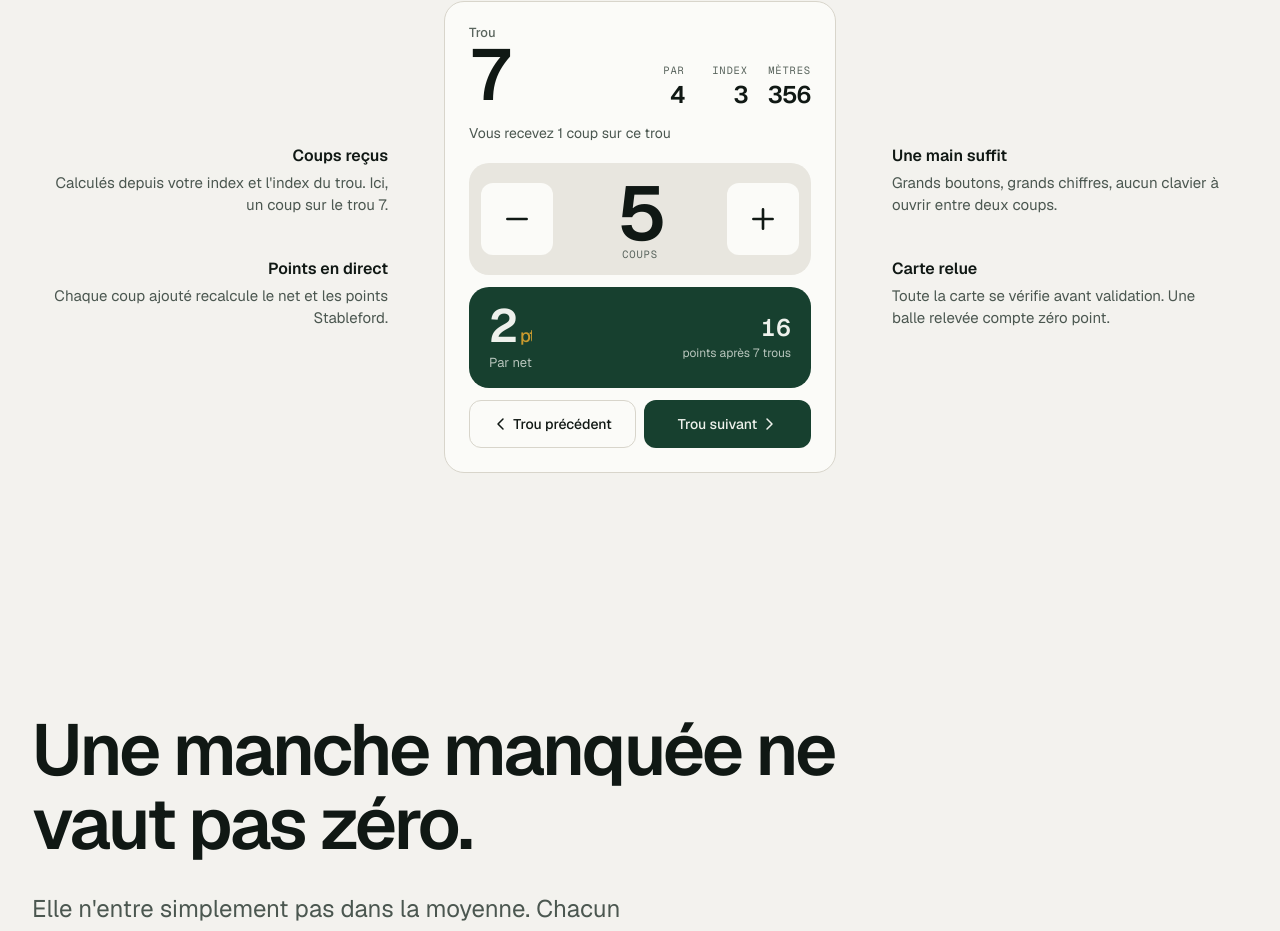
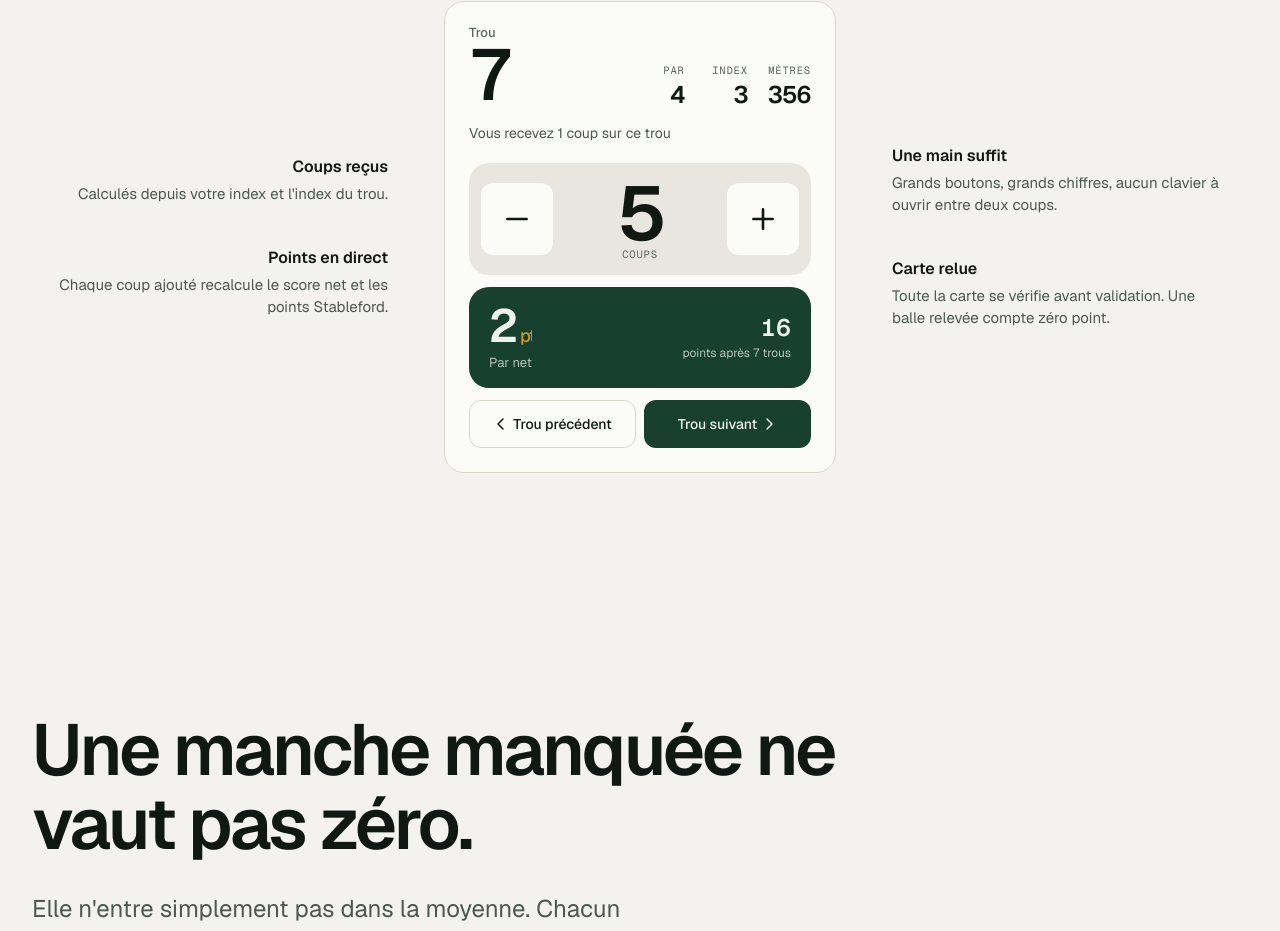
Before and after one commit to artibowzz-ui/eagle-touch, a Next.js app: page / in a window 1280 px wide. Shown: the part 2744-3675 px from the top of the page. Built offline with nearby package versions, Linux system fonts and the light colour scheme; no server answers.

Commit message:
Update ScoreSection.tsx

```diff
--- a/components/ScoreSection.tsx
+++ b/components/ScoreSection.tsx
@@ -1,8 +1,8 @@
 import { ScoreDemo } from "./ScoreDemo";
 
 const notesLeft = [
-  { t: "Coups reçus", d: "Calculés depuis votre index et l'index du trou. Ici, un coup sur le trou 7." },
-  { t: "Points en direct", d: "Chaque coup ajouté recalcule le net et les points Stableford." },
+  { t: "Coups reçus", d: "Calculés depuis votre index et l'index du trou." },
+  { t: "Points en direct", d: "Chaque coup ajouté recalcule le score net et les points Stableford." },
 ];
 const notesRight = [
   { t: "Une main suffit", d: "Grands boutons, grands chiffres, aucun clavier à ouvrir entre deux coups." },
```
